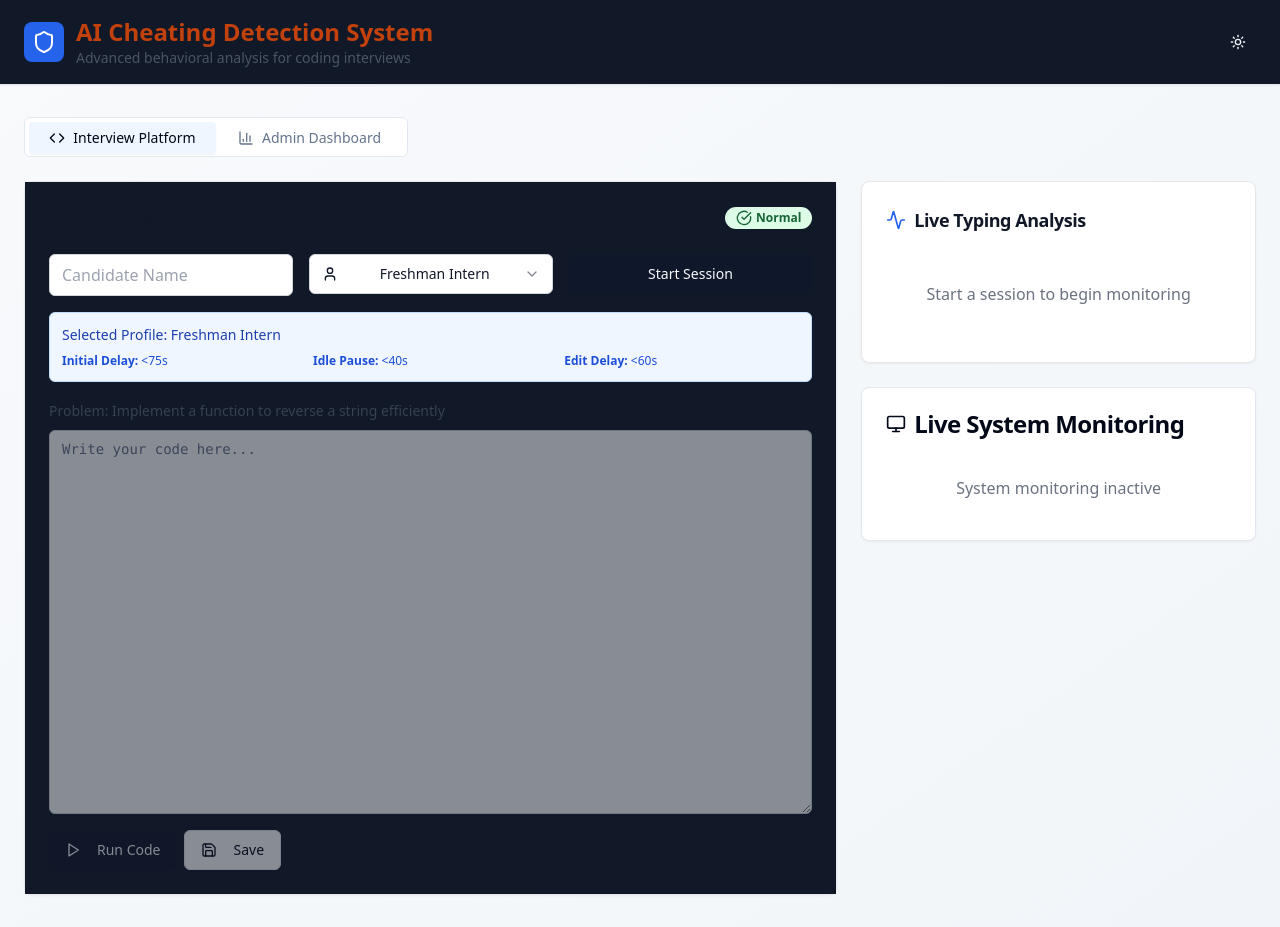
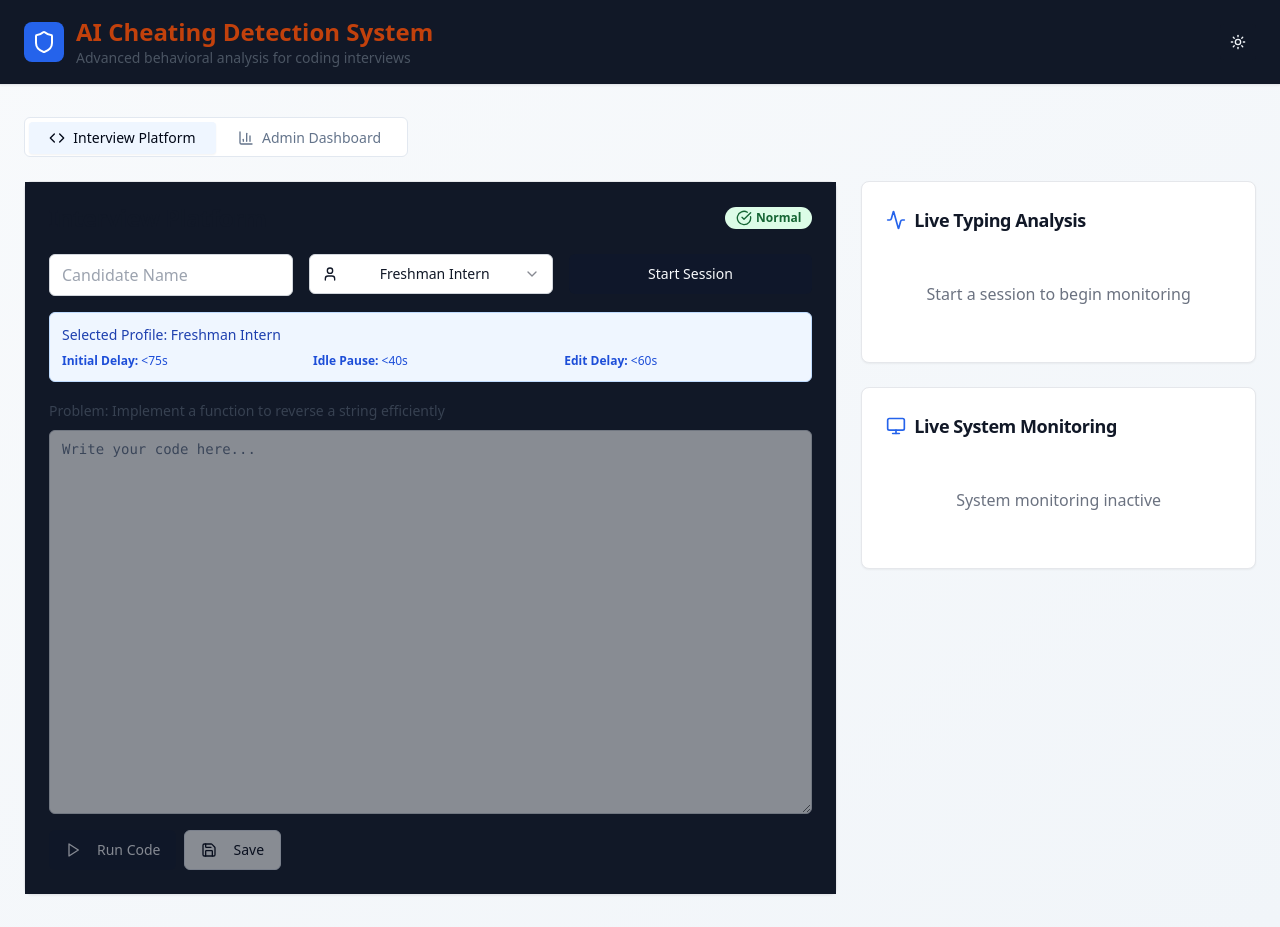
Before and after one commit to archisnoob/interview-ai-sentinel, a React (Vite) app: page / in a window 1280 px wide. Built offline with nearby package versions, Linux system fonts and the light colour scheme.

Commit message:
feat: Improve Live System Monitoring UI styling
Enhance the visual design of the 'Live System Monitoring' section with modern styles, consistent with the dashboard's overall look and feel. Apply matching padding, margin, borders, fonts, and subtle effects.

```diff
--- a/src/components/RealTimeMonitor.tsx
+++ b/src/components/RealTimeMonitor.tsx
@@ -2,11 +2,13 @@ import React, { useEffect, useState } from 'react';
 import { Card, CardHeader, CardTitle, CardContent } from '@/components/ui/card';
 import { Badge } from '@/components/ui/badge';
 import { Monitor, Eye, AlertCircle } from 'lucide-react';
+
 interface RealTimeMonitorProps {
   isActive: boolean;
   tabSwitches: number;
   onSuspiciousActivity: (activity: string) => void;
 }
+
 const RealTimeMonitor: React.FC<RealTimeMonitorProps> = ({
   isActive,
   tabSwitches,
@@ -15,8 +17,10 @@ const RealTimeMonitor: React.FC<RealTimeMonitorProps> = ({
   const [focusEvents, setFocusEvents] = useState(0);
   const [windowInactive, setWindowInactive] = useState(false);
   const [inactiveStartTime, setInactiveStartTime] = useState<number | null>(null);
+
   useEffect(() => {
     if (!isActive) return;
+
     const handleFocus = () => {
       setFocusEvents(prev => prev + 1);
       setWindowInactive(false);
@@ -30,10 +34,12 @@ const RealTimeMonitor: React.FC<RealTimeMonitorProps> = ({
         setInactiveStartTime(null);
       }
     };
+
     const handleBlur = () => {
       setWindowInactive(true);
       setInactiveStartTime(Date.now());
     };
+
     const handleVisibilityChange = () => {
       if (document.hidden) {
         setWindowInactive(true);
@@ -42,9 +48,11 @@ const RealTimeMonitor: React.FC<RealTimeMonitorProps> = ({
         handleFocus();
       }
     };
+
     window.addEventListener('focus', handleFocus);
     window.addEventListener('blur', handleBlur);
     document.addEventListener('visibilitychange', handleVisibilityChange);
+
     return () => {
       window.removeEventListener('focus', handleFocus);
       window.removeEventListener('blur', handleBlur);
@@ -60,55 +68,77 @@ const RealTimeMonitor: React.FC<RealTimeMonitorProps> = ({
       setInactiveStartTime(null);
     }
   }, [isActive]);
-  return <Card>
-      <CardHeader>
-        <CardTitle className="flex items-center space-x-2">
-          <Monitor className="h-5 w-5" />
+
+  return (
+    <Card className="border border-gray-200 dark:border-gray-700 shadow-sm">
+      <CardHeader className="pb-4">
+        <CardTitle className="flex items-center space-x-2 text-lg font-semibold text-gray-900 dark:text-gray-100">
+          <Monitor className="h-5 w-5 text-blue-600 dark:text-blue-400" />
           <span>Live System Monitoring</span>
         </CardTitle>
       </CardHeader>
-      <CardContent className="space-y-4">
-        {!isActive && <div className="text-center text-gray-500 py-4">
+      <CardContent className="space-y-6">
+        {!isActive && (
+          <div className="text-center text-gray-500 dark:text-gray-400 py-8">
             System monitoring inactive
-          </div>}
+          </div>
+        )}
 
-        {isActive && <>
-            <div className="grid grid-cols-1 gap-4">
-              <div className="text-center p-3 bg-blue-50 rounded-lg">
-                <div className="flex items-center justify-center space-x-1 mb-1">
-                  <Eye className="h-4 w-4 text-blue-500" />
-                  <span className="text-sm font-medium text-gray-950">Focus Events</span>
+        {isActive && (
+          <>
+            <div className="grid grid-cols-2 gap-4">
+              {/* Focus Events */}
+              <div className="bg-gradient-to-br from-blue-50 to-blue-100 dark:from-blue-900/20 dark:to-blue-800/20 p-4 rounded-xl border border-blue-200 dark:border-blue-700/50 transition-all hover:shadow-md">
+                <div className="text-center">
+                  <div className="text-2xl font-bold text-blue-800 dark:text-blue-300 flex items-center justify-center mb-1">
+                    <Eye className="h-5 w-5 mr-2" />
+                    {focusEvents}
+                  </div>
+                  <div className="text-xs font-medium text-blue-600 dark:text-blue-400 uppercase tracking-wide">
+                    Focus Events
+                  </div>
                 </div>
-                <div className="text-xl font-bold text-blue-600">{focusEvents}</div>
               </div>
 
-              <div className="text-center p-3 rounded-lg bg-yellow-50">
-                <div className="flex items-center justify-center space-x-1 mb-1">
-                  <AlertCircle className="h-4 w-4 text-yellow-500" />
-                  <span className="text-sm font-medium text-slate-950">Tab Switches</span>
+              {/* Tab Switches */}
+              <div className="bg-gradient-to-br from-yellow-50 to-yellow-100 dark:from-yellow-900/20 dark:to-yellow-800/20 p-4 rounded-xl border border-yellow-200 dark:border-yellow-700/50 transition-all hover:shadow-md">
+                <div className="text-center">
+                  <div className="text-2xl font-bold text-yellow-800 dark:text-yellow-300 flex items-center justify-center mb-1">
+                    <AlertCircle className="h-5 w-5 mr-2" />
+                    {tabSwitches}
+                  </div>
+                  <div className="text-xs font-medium text-yellow-600 dark:text-yellow-400 uppercase tracking-wide">
+                    Tab Switches
+                  </div>
+                  {tabSwitches >= 3 && (
+                    <Badge variant="destructive" className="text-xs mt-2 font-medium">
+                      Excessive
+                    </Badge>
+                  )}
                 </div>
-                <div className="text-xl font-bold text-yellow-600">{tabSwitches}</div>
-                {tabSwitches >= 3 && <Badge variant="destructive" className="text-xs mt-1">
-                    Excessive
-                  </Badge>}
               </div>
             </div>
 
-            {windowInactive && <div className="p-3 bg-red-50 border border-red-200 rounded-md">
+            {windowInactive && (
+              <div className="p-4 bg-gradient-to-r from-red-50 to-red-100 dark:from-red-900/20 dark:to-red-800/20 border border-red-200 dark:border-red-700/50 rounded-xl">
                 <div className="flex items-center space-x-2">
                   <AlertCircle className="h-4 w-4 text-red-500" />
-                  <span className="text-sm font-medium text-red-800">
+                  <span className="text-sm font-medium text-red-800 dark:text-red-300">
                     Window Currently Inactive
                   </span>
                 </div>
-              </div>}
+              </div>
+            )}
 
-            <div className="text-xs text-gray-500 p-2 rounded bg-zinc-950">
-              <strong className="bg-zinc-950">Note:</strong> Tracking window focus and tab switching behavior.
+            <div className="text-xs text-gray-500 dark:text-gray-400 p-3 rounded-lg bg-gray-50 dark:bg-gray-800/50 border border-gray-200 dark:border-gray-700">
+              <strong className="text-gray-700 dark:text-gray-300">Note:</strong> Tracking window focus and tab switching behavior.
               Inactivity &gt; 10s triggers suspicious activity flag.
             </div>
-          </>}
+          </>
+        )}
       </CardContent>
-    </Card>;
+    </Card>
+  );
 };
+
 export default RealTimeMonitor;
```
